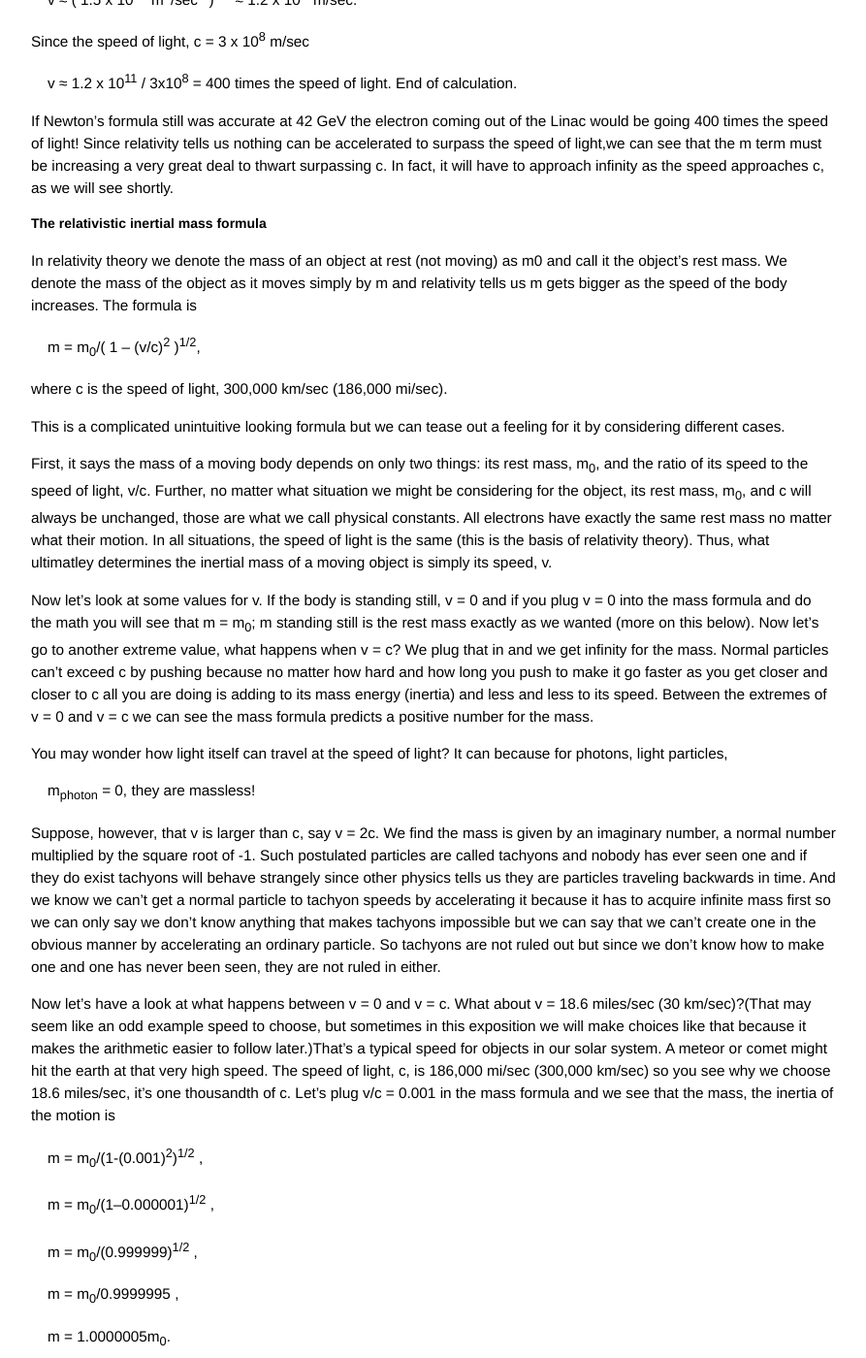
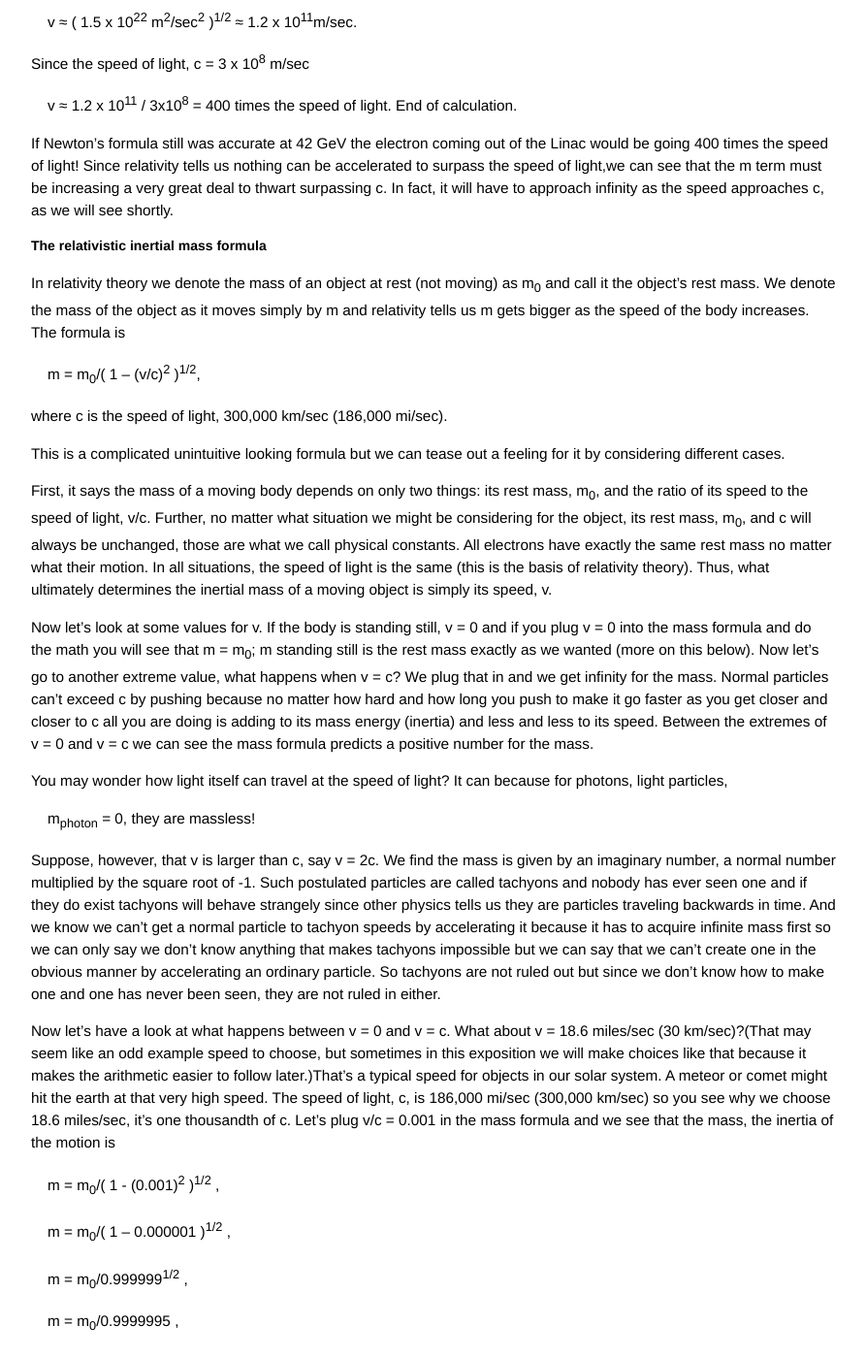
Before and after one commit to grbfacet/facet, a Jekyll site: the page built from tutorial.md, in a window 1280 px wide and 1400 px high, scrolled down 14111 px. Shown: the whole window at 97% size, without its empty margins (193-1086 px from the left). Built offline with Jekyll 4.4.1, drawn with Linux system fonts in a browser that asks for light colours; some of the changed text lies outside the part shown.

Commit message:
Update tutorial.md

```diff
--- a/tutorial.md
+++ b/tutorial.md
@@ -338,7 +338,7 @@
 
 ##### The relativistic inertial mass formula
 
-In relativity theory we denote the mass of an object at rest (not moving) as m0 and call it the object’s rest mass. We denote the mass of the object as it moves simply by m and relativity tells us m gets bigger as the speed of the body increases. The formula is
+In relativity theory we denote the mass of an object at rest (not moving) as m<sub>0</sub> and call it the object’s rest mass. We denote the mass of the object as it moves simply by m and relativity tells us m gets bigger as the speed of the body increases. The formula is
 
 <span class="eq">m = m<sub>0</sub>/( 1 – (v/c)<sup>2</sup> )<sup>1/2</sup>,</span>
 
@@ -346,7 +346,7 @@
 
 This is a complicated unintuitive looking formula but we can tease out a feeling for it by considering different cases.
 
-First, it says the mass of a moving body depends on only two things: its rest mass, m<sub>0</sub>, and the ratio of its speed to the speed of light, v/c.  Further, no matter what situation we might be considering for the object, its rest mass, m<sub>0</sub>, and c will always be unchanged, those are what we call physical constants. All electrons have exactly the same rest mass no matter what their motion. In all situations, the speed of light is the same (this is the basis of relativity theory). Thus, what ultimatley determines the inertial mass of a moving object is simply its speed, v.
+First, it says the mass of a moving body depends on only two things: its rest mass, m<sub>0</sub>, and the ratio of its speed to the speed of light, v/c.  Further, no matter what situation we might be considering for the object, its rest mass, m<sub>0</sub>, and c will always be unchanged, those are what we call physical constants. All electrons have exactly the same rest mass no matter what their motion. In all situations, the speed of light is the same (this is the basis of relativity theory). Thus, what ultimately determines the inertial mass of a moving object is simply its speed, v.
 
 Now let’s look at some values for v. If the body is standing still, v = 0 and if you plug v = 0 into the mass formula and do the math you will see that m = m<sub>0</sub>; m standing still is the rest mass exactly as we wanted (more on this below). Now let’s go to another extreme value, what happens when v = c? We plug that in and we get infinity for the mass. Normal particles can’t exceed c by pushing because no matter how hard and how long you push to make it go faster as you get closer and closer to c all you are doing is adding to its mass energy (inertia) and less and less to its speed. Between the extremes of v = 0 and v = c we can see the mass formula predicts a positive number for the mass.
 
@@ -358,11 +358,11 @@
 
 Now let’s have a look at what happens between v = 0 and v = c. What about v = 18.6 miles/sec (30 km/sec)?(That may seem like an odd example speed to choose, but sometimes in this exposition we will make choices like that because it makes the arithmetic easier to follow later.)That’s a typical speed for objects in our solar system. A meteor or comet might hit the earth at that very high speed. The speed of light, c, is 186,000 mi/sec (300,000 km/sec) so you see why we choose 18.6 miles/sec, it’s one thousandth of c. Let’s plug v/c = 0.001 in the mass formula and we see that the mass, the inertia of the motion is
 
-<span class="eq">m = m<sub>0</sub>/(1-(0.001)<sup>2</sup>)<sup>1/2</sup> ,</span>
+<span class="eq">m = m<sub>0</sub>/( 1 - (0.001)<sup>2</sup> )<sup>1/2</sup> ,</span>
 
-<span class="eq">m = m<sub>0</sub>/(1–0.000001)<sup>1/2</sup> ,</span>
+<span class="eq">m = m<sub>0</sub>/( 1 – 0.000001 )<sup>1/2</sup> ,</span>
 
-<span class="eq">m = m<sub>0</sub>/(0.999999)<sup>1/2</sup> ,</span>
+<span class="eq">m = m<sub>0</sub>/0.999999<sup>1/2</sup> ,</span>
 
 <span class="eq">m = m<sub>0</sub>/0.9999995 ,</span>
 
```
Also changed, not shown: other parts of tutorial.md (+1 -1 lines).
